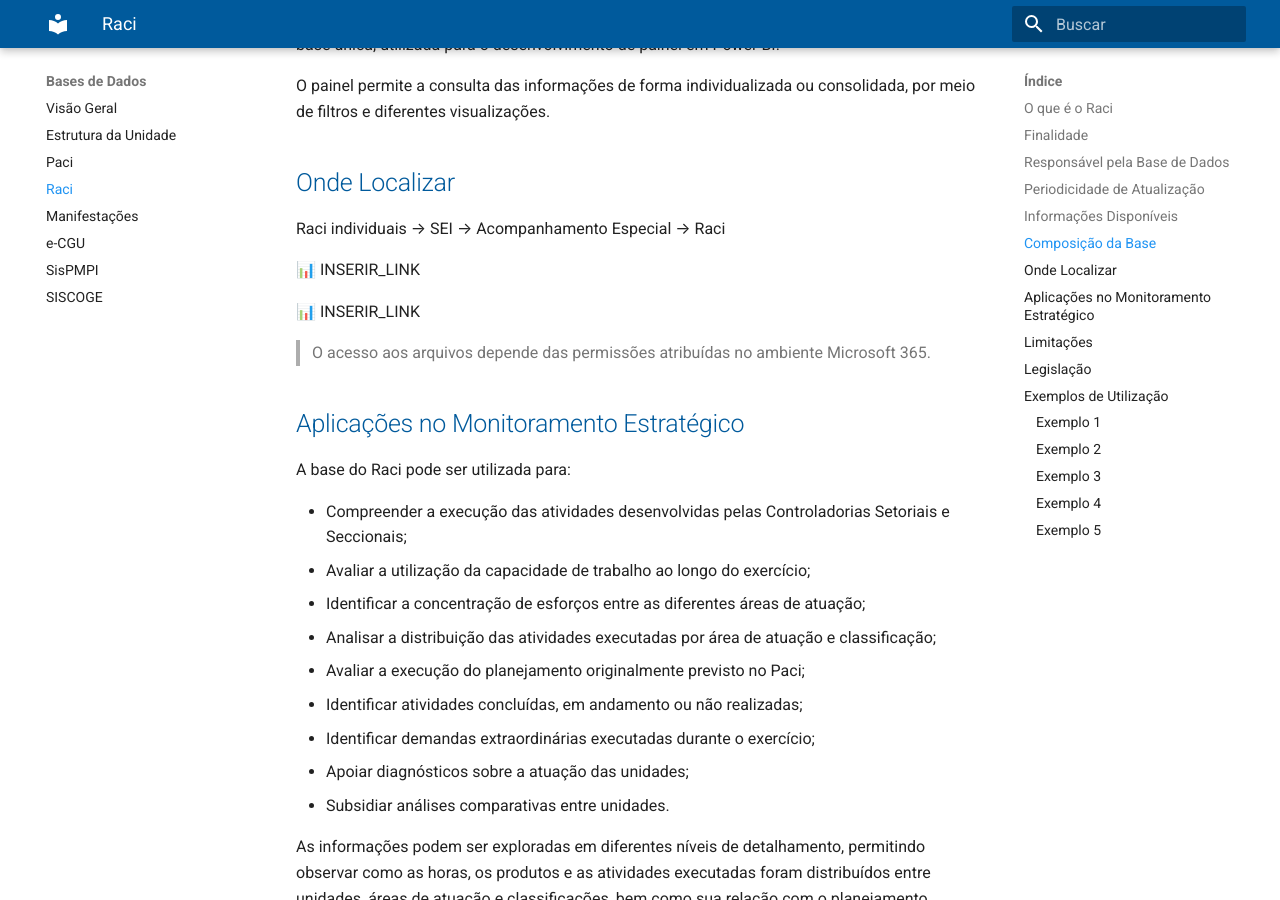
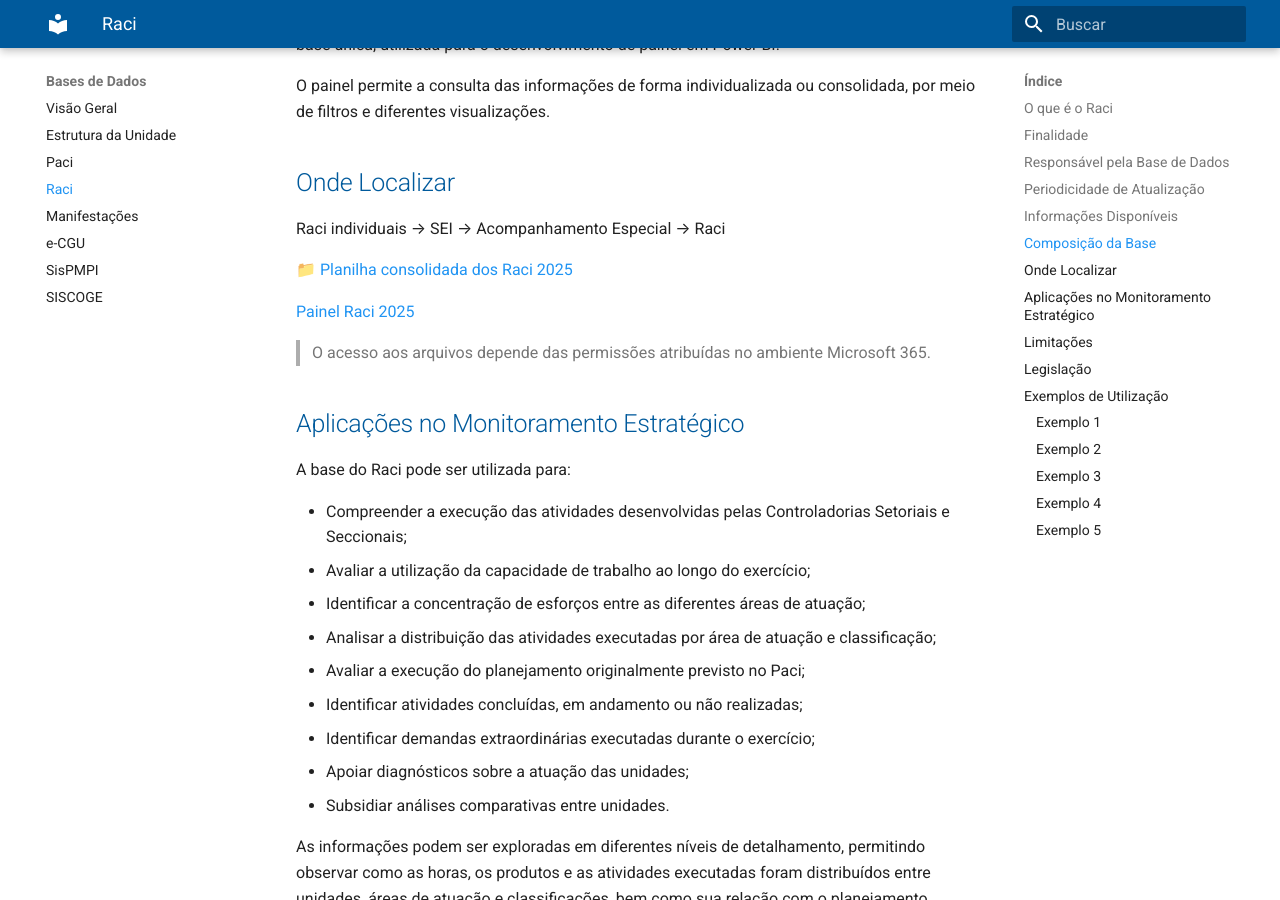
Before and after one commit to CGEMG-AHCS/guia-monitoramento-estrategico, an MkDocs documentation site: the page built from docs/bases-dados/raci.md, in a window 1280 px wide and 900 px high, scrolled down 1868 px. Built offline with MkDocs 1.6.1 and Material for MkDocs 9.7.7, drawn with Linux system fonts in a browser that asks for light colours.

Commit message:
Update raci.md

```diff
--- a/docs/bases-dados/raci.md
+++ b/docs/bases-dados/raci.md
@@ -51,9 +51,9 @@ O painel permite a consulta das informações de forma individualizada ou consol
 
 Raci individuais → SEI → Acompanhamento Especial → Raci
 
-📊 INSERIR_LINK
+📁 [Planilha consolidada dos Raci 2025](https://cecad365.sharepoint.com/:x:/r/sites/HarmonizaoCGE/Documentos%20Compartilhados/General/2%20-%20Monitorar%20Atividades%20Cset-Csec%20Execu%C3%A7%C3%A3o%20PACI/2.5.2%20-%20Apura%C3%A7%C3%A3o%20Indicador%20Programa%20004%20do%20PPAG/2025/Indicador%20Programa%20004/01%20Consolida%C3%A7%C3%A3o%20Raci%202025%20-%20geral_Painel.xlsx?d=wf00640d539f4423eb068697a5620b5cb&csf=1&web=1&e=cIaI7b)
 
-📊 INSERIR_LINK
+[Painel Raci 2025](https://app.powerbi.com/view?r=eyJrIjoiYmQwNzYwNjAtODk3NS00N2RiLWEzYzgtZGRhNzQ0MWNhYzAxIiwidCI6ImU1ZDNhZTdjLTliMzgtNDhkZS1hMDg3LWY2NzM0YTI4NzU3NCJ9)
 
 > O acesso aos arquivos depende das permissões atribuídas no ambiente Microsoft 365.
 
```
